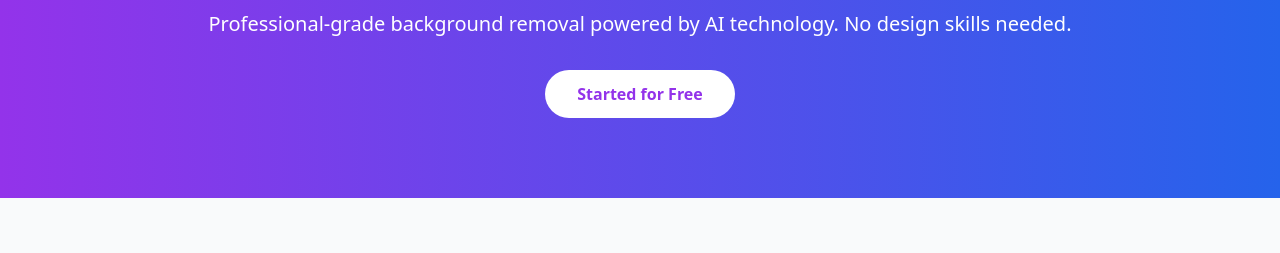
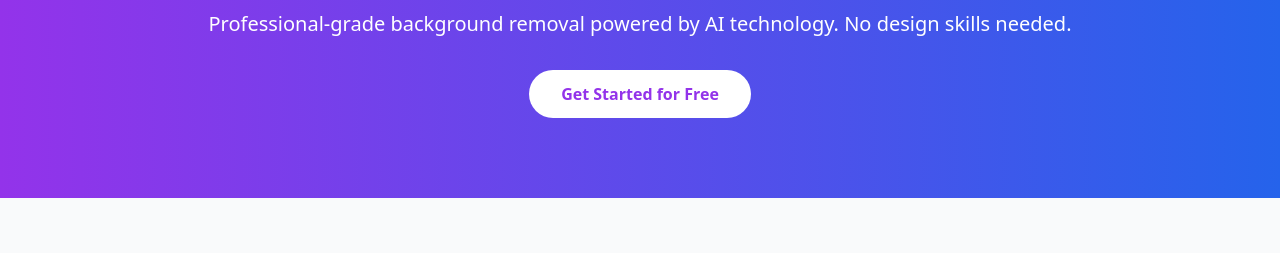
Before and after one commit to 5773421/rmbg, a plain HTML site: page index.html in a window 1280 px wide. Shown: the part 206-459 px from the top of the page. Drawn offline with nearby package versions, Linux system fonts and the light colour scheme.

Commit message:
fix: fix

```diff
--- a/index.html
+++ b/index.html
@@ -23,8 +23,8 @@
             <h1 class="text-5xl font-bold mb-6">Remove Background in Seconds</h1>
             <p class="text-xl mb-8">Professional-grade background removal powered by AI technology. No design skills needed.</p>
             <div class="flex justify-center space-x-4">
-                <button class="bg-white text-purple-600 px-8 py-3 rounded-full font-semibold hover:bg-gray-100">
-                    Started for Free
+                <button onclick="window.location.href='/playground.html'" class="bg-white text-purple-600 px-8 py-3 rounded-full font-semibold hover:bg-gray-100">
+                    Get Started for Free
                 </button>
                 <!-- <button class="border-2 border-white px-8 py-3 rounded-full font-semibold hover:bg-white hover:text-purple-600">
                     Watch Demo
```
